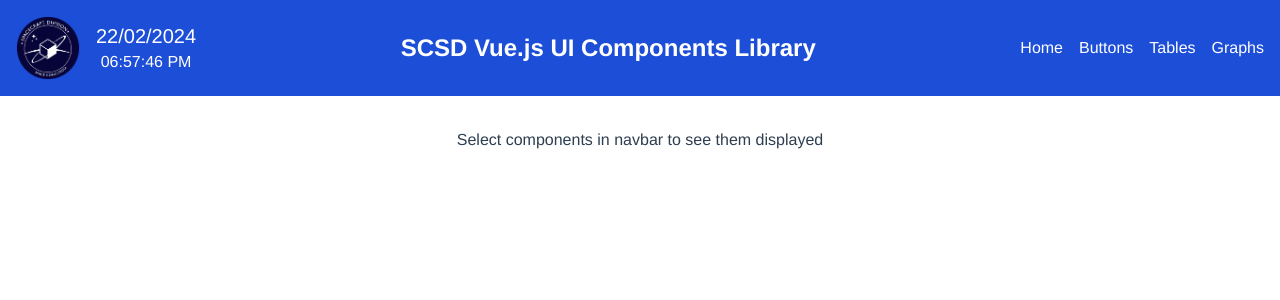
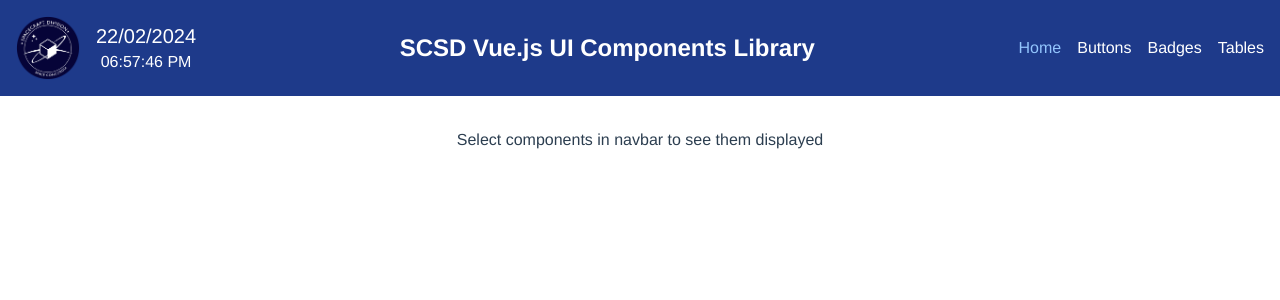
Before and after one commit to scsd-cdh/SCSD-Toolbox, a Vue app: page / in a window 1280 px wide. Shown: the top 300 px of the page. Built offline with nearby package versions, Linux system fonts and the light colour scheme.

Commit message:
Update navbar to use dynamic title and links

```diff
--- a/src/App.vue
+++ b/src/App.vue
@@ -1,6 +1,14 @@
 <template>
   <div id="app">
-    <UINavbar />
+    <UINavbar
+      title="SCSD Vue.js UI Components Library"
+      :links="[
+        { text: 'Home', to: '/' },
+        { text: 'Buttons', to: '/buttons' },
+        { text: 'Badges', to: '/badges' },
+        { text: 'Tables', to: '/tables' },
+      ]"
+    />
     <div class="mt-8">
       <RouterView />
     </div>
@@ -9,14 +17,12 @@
 
 
 <script>
-import UINavbar from '@/components/Navbar/UINavbar.vue';
-import { Button } from '@/components/Buttons';
+import UINavbar from '@/components/navbar/UINavbar.vue';
 
 export default {
   name: 'App',
   components: {
     UINavbar,
-    Button,
   },
 };
 </script>
--- a/src/components/Navbar/UINavbar.vue
+++ b/src/components/Navbar/UINavbar.vue
@@ -1,5 +1,5 @@
 <template>
-    <nav class="bg-blue-700 p-4 text-white flex justify-between items-center">
+    <nav class="bg-blue-900 p-4 text-white flex justify-between items-center">
 
         <section class="flex items-center space-x-4">
             <img src="@/assets/scsd.png" alt="SCSD Logo" class="w-16 h-auto">
@@ -10,14 +10,16 @@
         </section>
 
         <section>
-            <h1 class="text-white text-2xl font-bold">SCSD Vue.js UI Components Library</h1>
+            <h1 class="text-white text-2xl font-bold">{{ title }}</h1>
         </section>
 
-        <section class="space-x-4">
-            <router-link to="/" class="text-white hover:text-blue-300">Home</router-link>
-            <router-link to="/Buttons" class="text-white hover:text-blue-300">Buttons</router-link>
-            <router-link to="/Tables" class="text-white hover:text-blue-300">Tables</router-link>
-            <router-link to="/Graphs" class="text-white hover:text-blue-300">Graphs</router-link>
+        <section class="space-x-4 text-white">
+            <router-link
+                v-for="link in links" :key="link.text" :to="link.to"
+                class="hover:text-blue-100"
+                active-class="text-blue-300">
+                {{ link.text }}
+            </router-link>
         </section>
 
     </nav>
@@ -26,6 +28,16 @@
 <script>
 export default {
     name: 'UINavbar',
+    props: {
+        title: {
+            type: String,
+            default: "Navbar title",
+        },
+        links: {
+            type: Array,
+            default: () => [],
+        },
+    },
     data() {
         return {
             currentDate: this.getCurrentDate(),
@@ -47,7 +59,7 @@ export default {
         },
     },
     mounted() {
-        setInterval(this.updateDateTime, 1000); // Update date and time every minute
+        setInterval(this.updateDateTime, 1000);
     },
 };
 </script>
--- a/src/main.ts
+++ b/src/main.ts
@@ -4,19 +4,20 @@ import App from "./App.vue";
 import "./index.css";
 import Home from "./pages/Home.vue";
 import Buttons from "./pages/Buttons.vue";
-import Graphs from "./pages/Graphs.vue";
+import Badges from "./pages/Badges.vue";
+import Tables from "./pages/Tables.vue";
 
 
 ////// router //////
-const routes = [
-    { path: '/', component: Home },
-    { path: '/Buttons', component: Buttons },
-    { path: '/Graphs', component: Graphs }
-]
-
 const router = createRouter({
     history: createWebHistory(),
-    routes : routes
+    routes : [
+        { path: '/', component: Home },
+        { path: '/Buttons', component: Buttons },
+        { path: '/Badges', component: Badges },
+        { path: '/Tables', component: Tables },
+    ],
+    linkActiveClass: 'active',
 })
 ////////
 
```
